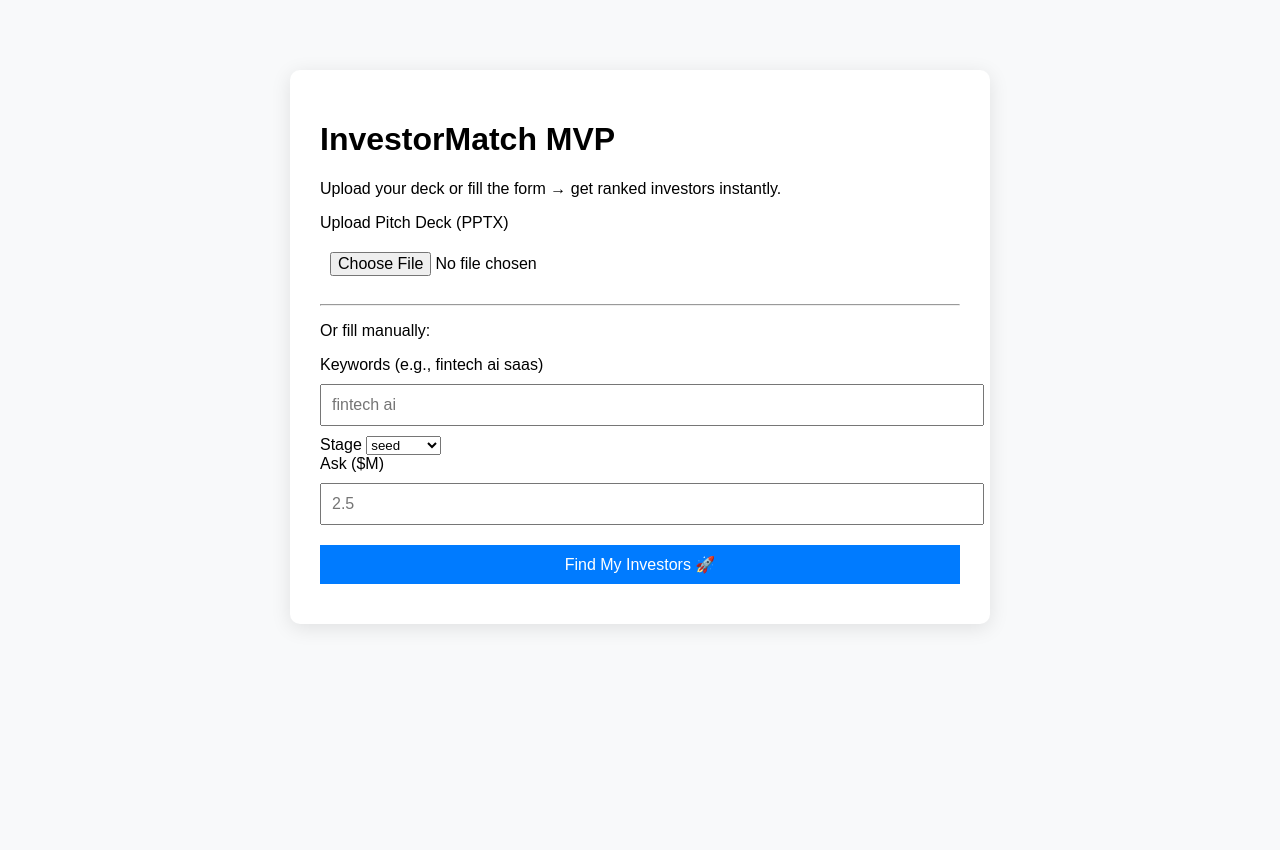
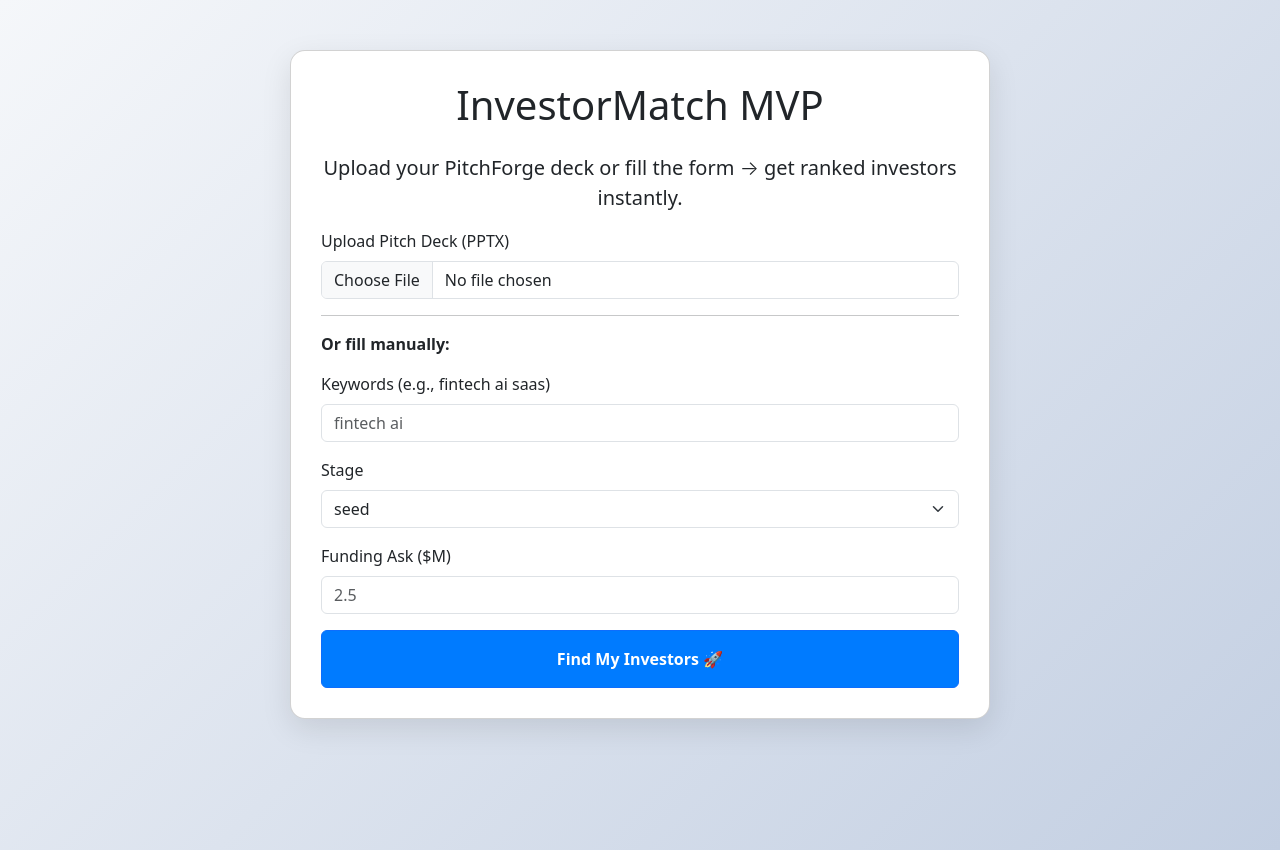
Before and after one commit to RodvenAdAstra/investormatch-mvp, a Flask app: template templates/form.html in a window 1280 px wide. Before the commit the page ends 628 px from the top, so only its background shows below. Run offline with Flask 3, Linux system fonts and the light colour scheme; the template is opened without the code that fills it, so the values that code supplies are empty.

Commit message:
Update form.html
Fix form.html — clean working version

```diff
--- a/templates/form.html
+++ b/templates/form.html
@@ -1,48 +1,57 @@
 <!DOCTYPE html>
-<html>
+<html lang="en">
 <head>
+    <meta charset="UTF-8">
+    <meta name="viewport" content="width=device-width, initial-scale=1.0">
     <title>InvestorMatch MVP</title>
+    <link href="https://cdn.jsdelivr.net/npm/bootstrap@5.3.3/dist/css/bootstrap.min.css" rel="stylesheet">
     <style>
-        body { font-family: Arial, sans-serif; max-width: 700px; margin: 50px auto; padding: 20px; background: #f8f9fa; }
-        .card { background: white; padding: 30px; border-radius: 10px; box-shadow: 0 4px 20px rgba(0,0,0,0.1); }
-        input, button { padding: 10px; margin: 10px 0; width: 100%; font-size: 16px; }
-        button { background: #007bff; color: white; border: none; cursor: pointer; }
-        button:hover { background: #0056b3; }
-        .flash { color: green; font-weight: bold; }
+        body { background: linear-gradient(135deg, #f5f7fa 0%, #c3cfe2 100%); min-height: 100vh; }
+        .card { max-width: 700px; margin: 50px auto; padding: 30px; background: white; border-radius: 15px; box-shadow: 0 10px 30px rgba(0,0,0,0.1); }
+        .btn-forge { background: #007bff; font-weight: bold; }
     </style>
 </head>
 <body>
     <div class="card">
-    <h1>InvestorMatch MVP</h1>
-    <p>Upload your deck or fill the form → get ranked investors instantly.</p>
+        <h1 class="text-center mb-4">InvestorMatch MVP</h1>
+        <p class="text-center lead">Upload your PitchForge deck or fill the form → get ranked investors instantly.</p>
 
         {% with messages = get_flashed_messages() %}
             {% if messages %}
-        <div class="flash">{{ messages[0] }}</div>
+                <div class="alert alert-info">{{ messages[0] }}</div>
             {% endif %}
         {% endwith %}
 
         <form method="POST" enctype="multipart/form-data">
-        <label>Upload Pitch Deck (PPTX)</label>
-        <input type="file" name="deck_file" accept=".pptx"><br>
+            <div class="mb-3">
+                <label class="form-label">Upload Pitch Deck (PPTX)</label>
+                <input type="file" class="form-control" name="deck_file" accept=".pptx">
+            </div>
 
             <hr>
-        <p>Or fill manually:</p>
-        <label>Keywords (e.g., fintech ai saas)</label>
-        <input type="text" name="keywords" placeholder="fintech ai"><br>
+            <p class="fw-bold">Or fill manually:</p>
 
-        <label>Stage</label>
-        <select name="stage">
+            <div class="mb-3">
+                <label class="form-label">Keywords (e.g., fintech ai saas)</label>
+                <input type="text" class="form-control" name="keywords" placeholder="fintech ai">
+            </div>
+
+            <div class="mb-3">
+                <label class="form-label">Stage</label>
+                <select class="form-select" name="stage">
                     <option>pre-seed</option>
                     <option selected>seed</option>
                     <option>series-a</option>
                     <option>series-b</option>
-        </select><br>
+                </select>
+            </div>
 
-        <label>Ask ($M)</label>
-        <input type="number" name="ask" step="0.1" placeholder="2.5"><br>
+            <div class="mb-3">
+                <label class="form-label">Funding Ask ($M)</label>
+                <input type="number" class="form-control" name="ask" step="0.1" placeholder="2.5">
+            </div>
 
-        <button type="submit">Find My Investors 🚀</button>
+            <button type="submit" class="btn btn-primary btn-forge w-100 py-3">Find My Investors 🚀</button>
         </form>
     </div>
 </body>
```
Lines whose indentation alone changed are shown as unchanged.
